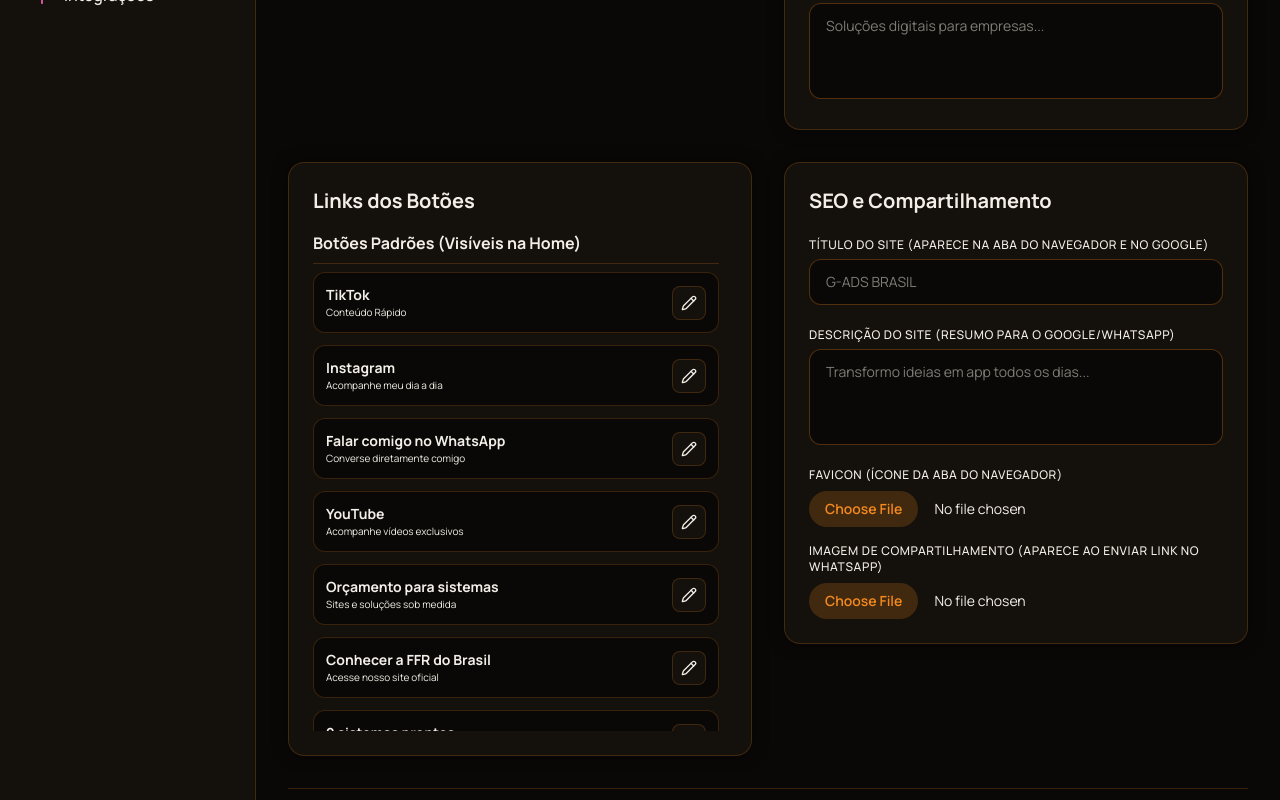
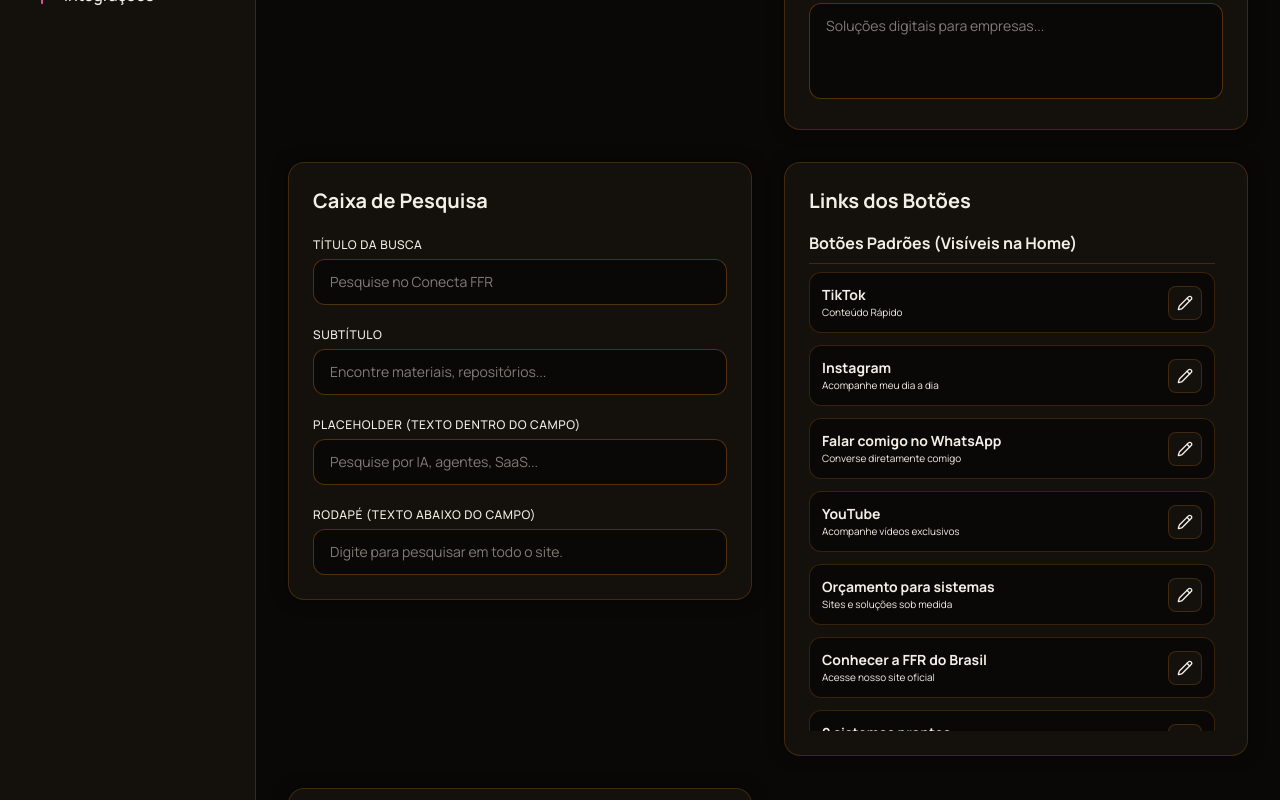
Before and after one commit to Glauberads/link-bio, a Next.js app: page /admin/personalizacao in a window 1280 px wide. Shown: the part 406-1206 px from the top of the page. Built offline with nearby package versions, Linux system fonts and the light colour scheme; no server answers; the database is empty.

Commit message:
feat: make search box text customizable in admin

```diff
--- a/src/app/admin/personalizacao/page.tsx
+++ b/src/app/admin/personalizacao/page.tsx
@@ -150,6 +150,28 @@ export default function PersonalizacaoPage() {
               <div>
                 <label className="text-xs font-medium text-text-muted uppercase tracking-wider">Descrição</label>
                 <textarea value={config.siteDescription || ''} onChange={e => setConfig({...config, siteDescription: e.target.value})} className="w-full bg-background border border-primary/30 rounded-xl px-4 py-3 text-text mt-1 text-sm outline-none focus:border-primary transition-colors h-24 resize-none" placeholder="Soluções digitais para empresas..." />
+              </div>
+            </div>
+          </div>
+
+          <div className="bg-surface border border-primary/20 rounded-2xl p-6 shadow-[0_0_15px_rgba(0,0,0,0.5)]">
+            <h3 className="text-xl font-bold text-text mb-4">Caixa de Pesquisa</h3>
+            <div className="space-y-4">
+              <div>
+                <label className="text-xs font-medium text-text-muted uppercase tracking-wider">Título da Busca</label>
+                <input type="text" value={config.fixedLinksConfig?.searchBox?.title || ''} onChange={e => updateFixedLink('searchBox', 'title', e.target.value)} className="w-full bg-background border border-primary/30 rounded-xl px-4 py-3 text-text mt-1 text-sm outline-none focus:border-primary transition-colors" placeholder="Pesquise no Conecta FFR" />
+              </div>
+              <div>
+                <label className="text-xs font-medium text-text-muted uppercase tracking-wider">Subtítulo</label>
+                <input type="text" value={config.fixedLinksConfig?.searchBox?.subtitle || ''} onChange={e => updateFixedLink('searchBox', 'subtitle', e.target.value)} className="w-full bg-background border border-primary/30 rounded-xl px-4 py-3 text-text mt-1 text-sm outline-none focus:border-primary transition-colors" placeholder="Encontre materiais, repositórios..." />
+              </div>
+              <div>
+                <label className="text-xs font-medium text-text-muted uppercase tracking-wider">Placeholder (Texto dentro do campo)</label>
+                <input type="text" value={config.fixedLinksConfig?.searchBox?.placeholder || ''} onChange={e => updateFixedLink('searchBox', 'placeholder', e.target.value)} className="w-full bg-background border border-primary/30 rounded-xl px-4 py-3 text-text mt-1 text-sm outline-none focus:border-primary transition-colors" placeholder="Pesquise por IA, agentes, SaaS..." />
+              </div>
+              <div>
+                <label className="text-xs font-medium text-text-muted uppercase tracking-wider">Rodapé (Texto abaixo do campo)</label>
+                <input type="text" value={config.fixedLinksConfig?.searchBox?.footer || ''} onChange={e => updateFixedLink('searchBox', 'footer', e.target.value)} className="w-full bg-background border border-primary/30 rounded-xl px-4 py-3 text-text mt-1 text-sm outline-none focus:border-primary transition-colors" placeholder="Digite para pesquisar em todo o site." />
               </div>
             </div>
           </div>
--- a/src/app/page.tsx
+++ b/src/app/page.tsx
@@ -51,17 +51,17 @@ export default async function Home() {
              <Search className="w-5 h-5 text-[#00e676]" />
           </div>
           <div className="ml-4 flex-1 pr-2">
-            <h3 className="font-bold text-text text-sm">Pesquise no Conecta FFR</h3>
-            <p className="text-[10px] text-text-muted mt-0.5">Encontre materiais, repositórios, sistemas, projetos e links.</p>
+            <h3 className="font-bold text-text text-sm">{fixedLinks.searchBox?.title || "Pesquise no Conecta FFR"}</h3>
+            <p className="text-[10px] text-text-muted mt-0.5">{fixedLinks.searchBox?.subtitle || "Encontre materiais, repositórios, sistemas, projetos e links."}</p>
             <Link href="/biblioteca">
               <input
                 type="text"
-                placeholder="Pesquise por IA, agentes, SaaS, imagens..."
+                placeholder={fixedLinks.searchBox?.placeholder || "Pesquise por IA, agentes, SaaS, imagens..."}
                 className="w-full mt-3 bg-background border border-primary/20 rounded-xl px-4 py-2.5 text-xs text-text outline-none focus:border-primary focus:ring-1 focus:ring-primary transition-all shadow-inner cursor-pointer"
                 readOnly
               />
             </Link>
-            <p className="text-[9px] text-text-muted mt-2">Digite para pesquisar em todo o site.</p>
+            <p className="text-[9px] text-text-muted mt-2">{fixedLinks.searchBox?.footer || "Digite para pesquisar em todo o site."}</p>
           </div>
         </div>
 
```
